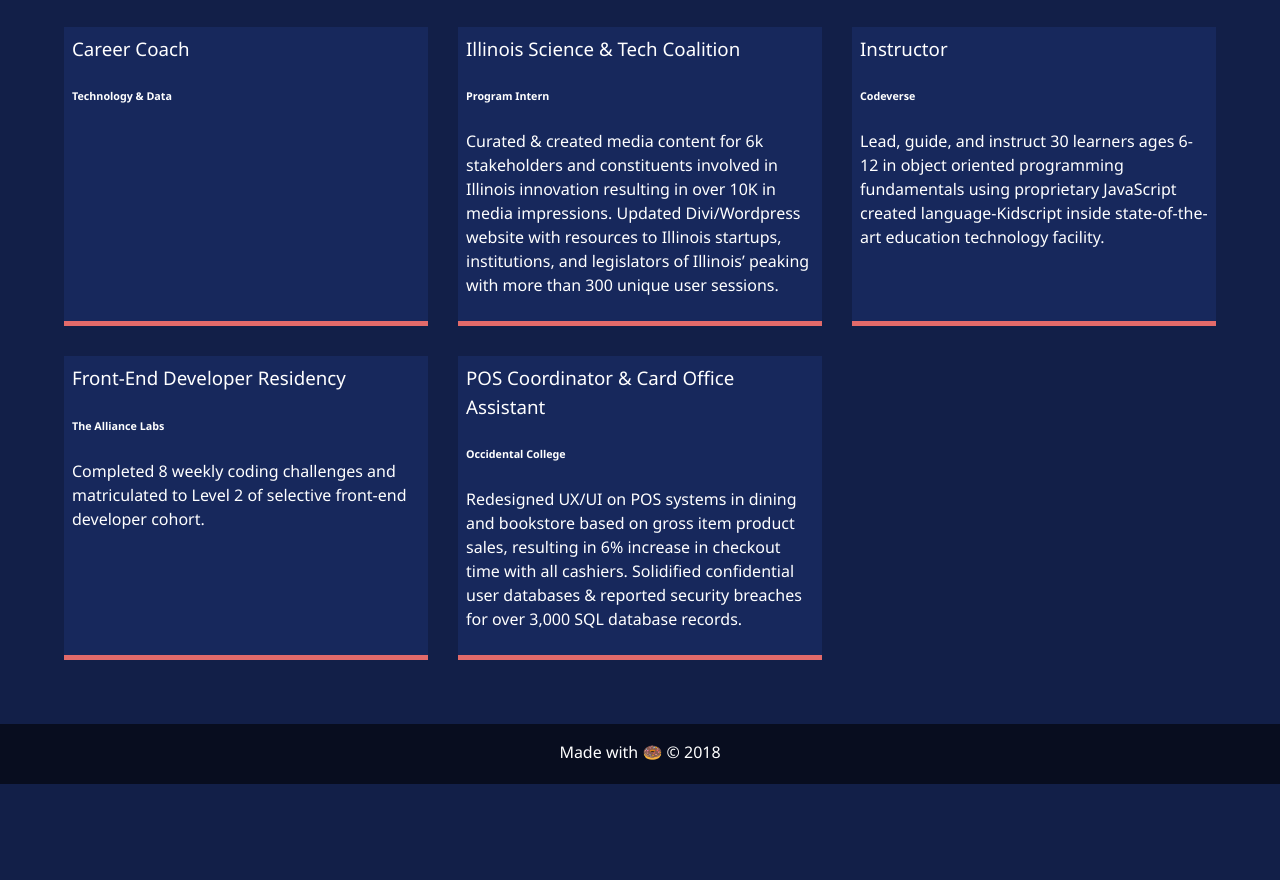
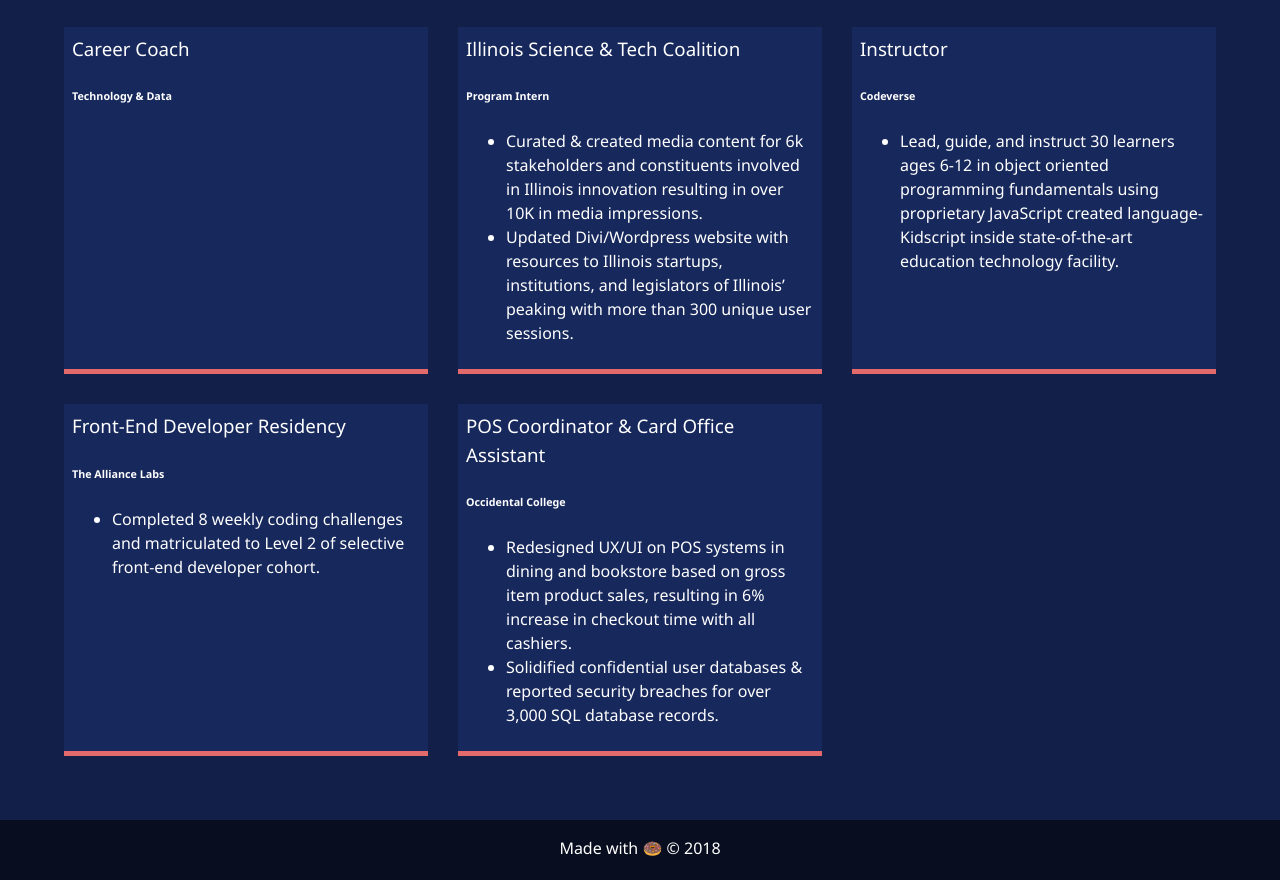
Before and after one commit to djetton6/djetton6.github.io, a website: page about.html in a window 1280 px wide. Shown: the part 507-1387 px from the top of the page. Before the commit the page ends 1291 px from the top, so only its background shows below. Drawn offline with nearby package versions, Linux system fonts and the light colour scheme; some packages are replaced by stand-ins of ours.

Commit message:
updated all to li due to centering.

```diff
--- a/about.html
+++ b/about.html
@@ -63,25 +63,32 @@
         <div class="job job-2">
             <h3>Illinois Science & Tech Coalition</h3>
             <h6>Program Intern</h6>
-            <p>Curated & created media content for 6k stakeholders and constituents involved in Illinois innovation resulting in over 10K in media impressions.
-                Updated Divi/Wordpress website with resources to Illinois startups, institutions, and legislators of Illinois’ peaking with more than 300 unique user sessions. </p>
+            <ul>
+                <li>Curated & created media content for 6k stakeholders and constituents involved in Illinois innovation resulting in over 10K in media impressions.</li>
+                <li>Updated Divi/Wordpress website with resources to Illinois startups, institutions, and legislators of Illinois’ peaking with more than 300 unique user sessions. </li>
+            </ul>
         </div>
         <div class="job job-3">
             <h3>Instructor</h3>
             <h6>Codeverse</h6>
-            <p>Lead, guide, and instruct 30 learners ages 6-12 in object oriented programming fundamentals using proprietary JavaScript created language-Kidscript inside state-of-the-art education technology facility. </p>
+            <ul>
+                <li>Lead, guide, and instruct 30 learners ages 6-12 in object oriented programming fundamentals using proprietary JavaScript created language-Kidscript inside state-of-the-art education technology facility. </li>
+            </ul>
         </div>
         <div class="job job-4">
             <h3>Front-End Developer Residency</h3>
             <h6>The Alliance Labs</h6>
-            <p>Completed 8 weekly coding challenges and matriculated to Level 2 of selective front-end developer cohort.</p>
+            <ul>
+            <li>Completed 8 weekly coding challenges and matriculated to Level 2 of selective front-end developer cohort.</li>
+        </ul>
         </div>
         <div class="job job-5">
             <h3>POS Coordinator & Card Office Assistant</h3>
             <h6>Occidental College</h6>
-            <p>Redesigned UX/UI on POS systems in dining and bookstore based on gross item product sales, resulting in 6% increase in checkout time with all cashiers.
-                Solidified confidential user databases & reported security breaches for over 3,000 SQL database records.
-            </p>
+            <ul>
+                <li>Redesigned UX/UI on POS systems in dining and bookstore based on gross item product sales, resulting in 6% increase in checkout time with all cashiers.</li>
+                <li>Solidified confidential user databases & reported security breaches for over 3,000 SQL database records.</li>
+            </ul>
         </div>
     </div>
 </main>
```
